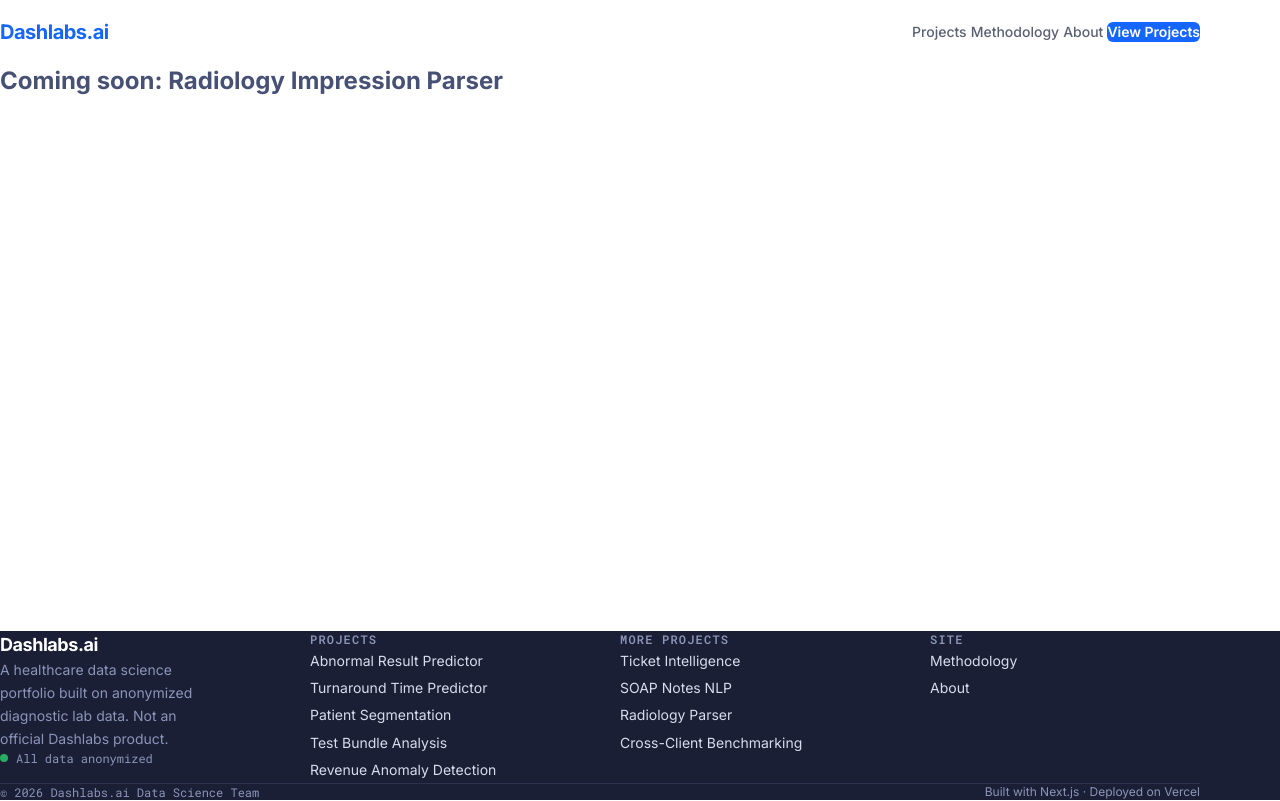
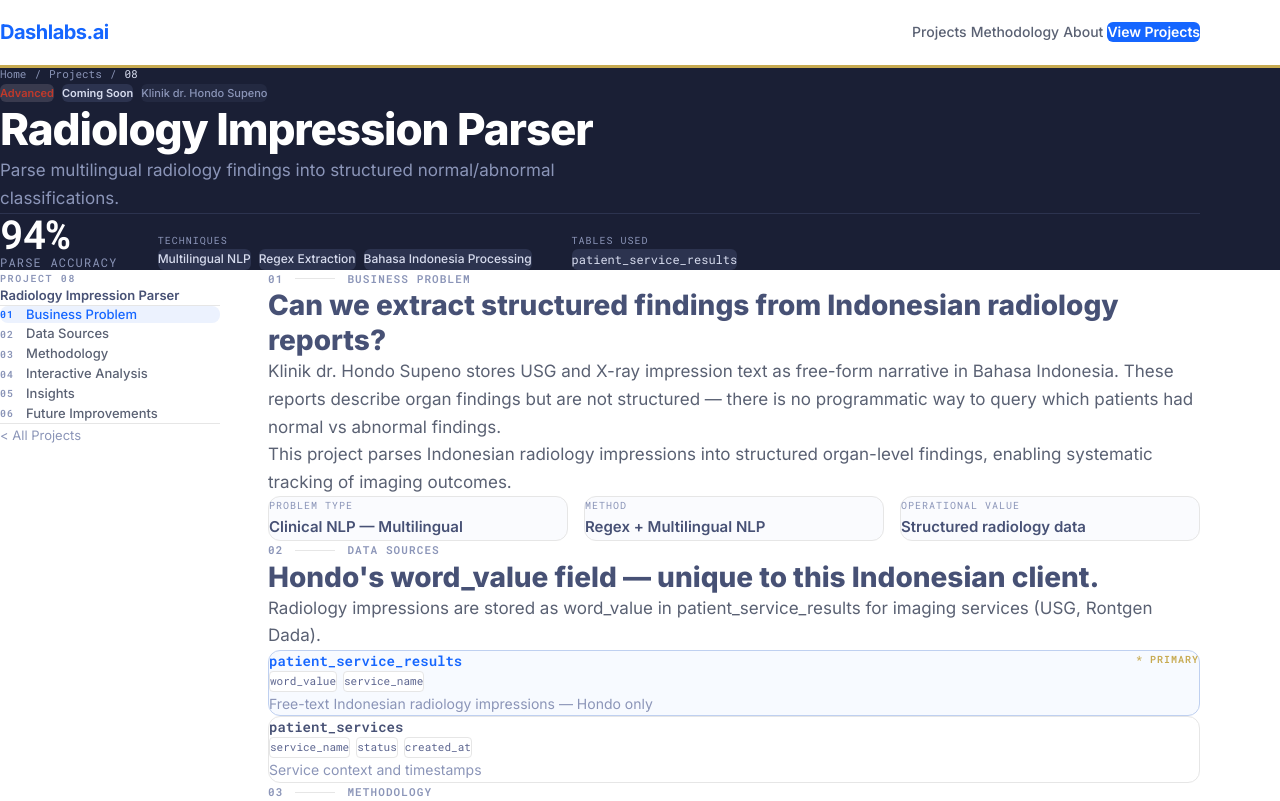
Before and after one commit to OrangeJuice023/dashlabs-sample-project, a Next.js app: page /projects/08-radiology-parser in a window 1280 px wide. Shown: the top 801 px of the page. Built offline with nearby package versions, Linux system fonts and the light colour scheme.

Commit message:
Update page.tsx

```diff
--- a/src/app/projects/08-radiology-parser/page.tsx
+++ b/src/app/projects/08-radiology-parser/page.tsx
@@ -1,3 +1,10 @@
+import { projects } from "@/content/projects";
+import { projectDetails } from "@/content/project-details";
+import { ProjectPageTemplate } from "@/components/project/ProjectPageTemplate";
+
+const project = projects.find(function f(p) { return p.slug === "08-radiology-parser"; })!;
+const detail = projectDetails["08-radiology-parser"];
+
 export default function Page() {
-  return <div className="p-12 text-[#475175] font-bold text-2xl">Coming soon: Radiology Impression Parser</div>;
+  return <ProjectPageTemplate project={project} detail={detail} />;
 }
```
